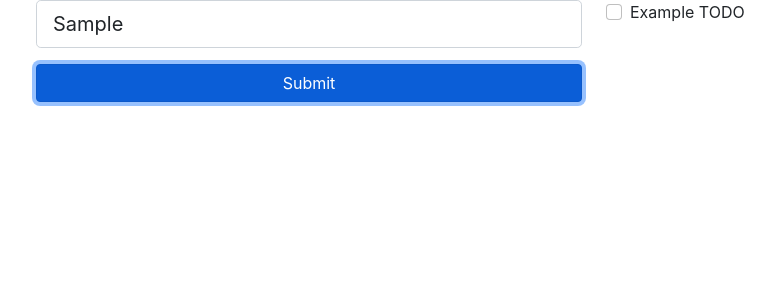
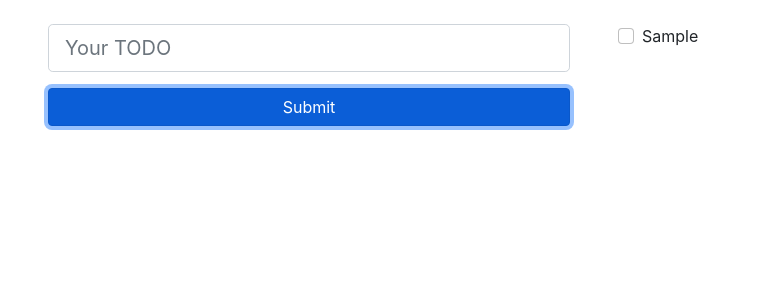
Before and after one commit to kjsce-codecell/month-of-mern-week-1, a React (Create React App) app in the folder todo-react/: page / in a window 1280 px wide. Both pictures are taken after typing "Sample" into the empty fields and a click on the input 355 px from the left and 83 px from the top of the page. Shown: the top 300 px of the page, without its empty margins (46-821 px from the left). Built offline with nearby package versions, Linux system fonts and the light colour scheme.

Commit message:
feat(todo-react): complete all todo functionality

```diff
--- a/todo-react/public/index.html
+++ b/todo-react/public/index.html
@@ -33,7 +33,7 @@
       crossorigin="anonymous"
     />
 
-    <title>React App</title>
+    <title>Todo App</title>
   </head>
   <body>
     <noscript>You need to enable JavaScript to run this app.</noscript>
--- a/todo-react/src/App.js
+++ b/todo-react/src/App.js
@@ -1,40 +1,60 @@
-import { useRef } from "react";
+import { useEffect, useRef, useState } from "react";
 
 function App() {
-  const inputTextField = useRef();
+  const [todos, setTodos] = useState(
+    JSON.parse(localStorage.getItem("todosInMemory")) || []
+  );
 
-  function handleSubmit(e) {
+  useEffect(() => {
+    localStorage.setItem("todosInMemory", JSON.stringify(todos));
+  }, [todos]);
+
+  const getNewId = () => {
+    if (todos.length > 0) {
+      return todos[todos.length - 1].id + 1;
+    } else {
+      return 1;
+    }
+  };
+
+  /*
+    This function will add the new todo to the `todos` array using `setTodos`
+  */
+  const addTodo = (e, inputText) => {
+    /* prevent default behaviour of reloading
+    the page on submitting the form */
     e.preventDefault();
-    console.log("form submitted", inputTextField.current?.value);
-  }
+
+    /* set the state of todos by copying prev
+    state and adding the new todo obj at the end */
+    setTodos((prevTodos) => [
+      ...prevTodos,
+      { id: getNewId(), text: inputText },
+    ]);
+  };
+
+  /*
+    will find the todo to remove and update its `complete`
+    property to `true`
+   */
+  const completeTodo = (removeId) => {
+    // Alternatively, we can just remove that todo from the Array
+    setTodos((prevTodos) => prevTodos.filter((todo) => todo.id !== removeId));
+  };
 
   return (
     <div className="container">
       <div className="row row-cols-1 row-cols-sm-1 row-cols-md-2">
-        <div className="col">
+        <div className="col p-4">
           {/* todo form goes here  */}
-          <form onSubmit={handleSubmit}>
-            {/* <!-- input field --> */}
-            <input
-              ref={inputTextField}
-              className="form-control form-control-lg"
-              type="text"
-              placeholder="Your TODO"
-              required
-            />
-            {/* <!-- submit button --> */}
-            <input type="submit" className="btn btn-primary my-3 w-100" />
-          </form>
+          <Form submitTodo={addTodo} />
         </div>
-        <div className="col">
+        <div className="col p-4">
           {/* todo list goes here  */}
           <ul className="list-unstyled">
-            <Todo
-              onClick={(id) => {
-                console.log(id);
-              }}
-              todo={{ id: 1, text: "Example TODO" }}
-            />
+            {todos.map((todo) => (
+              <Todo key={todo.id} todo={todo} completeTodo={completeTodo} />
+            ))}
           </ul>
         </div>
       </div>
@@ -42,15 +62,49 @@ function App() {
   );
 }
 
-const Todo = ({ onClick, todo }) => {
+const Form = ({ submitTodo }) => {
+  const inputTextField = useRef();
+
+  const handleSubmit = (e) => {
+    // call the function defined in parent
+    submitTodo(e, inputTextField.current.value);
+
+    // clear the input field
+    inputTextField.current.value = "";
+  };
+
+  return (
+    <form onSubmit={handleSubmit}>
+      {/* input field - to enter a todo */}
+      <input
+        ref={inputTextField}
+        className="form-control form-control-lg"
+        type="text"
+        placeholder="Your TODO"
+        required
+      />
+      {/* submit button */}
+      <input type="submit" className="btn btn-primary my-3 w-100" />
+    </form>
+  );
+};
+
+const Todo = ({ todo, completeTodo }) => {
+  const handleOnClick = () => {
+    // call the function defined in parent
+    completeTodo(todo.id);
+  };
+
   return (
     <li>
       <div className="form-check">
+        {/* checkbox */}
         <input
           className="form-check-input"
           type="checkbox"
-          onClick={onClick(todo.id)}
+          onClick={handleOnClick}
         />
+        {/* todo */}
         <label className="form-check-label">{todo.text}</label>
       </div>
     </li>
```
